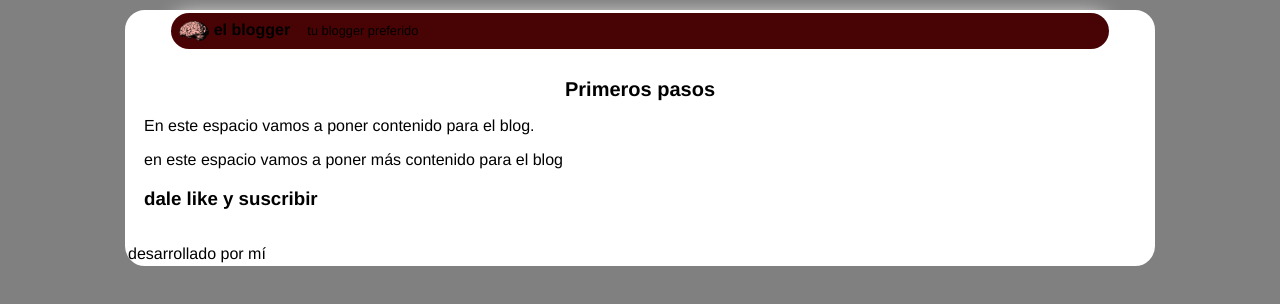
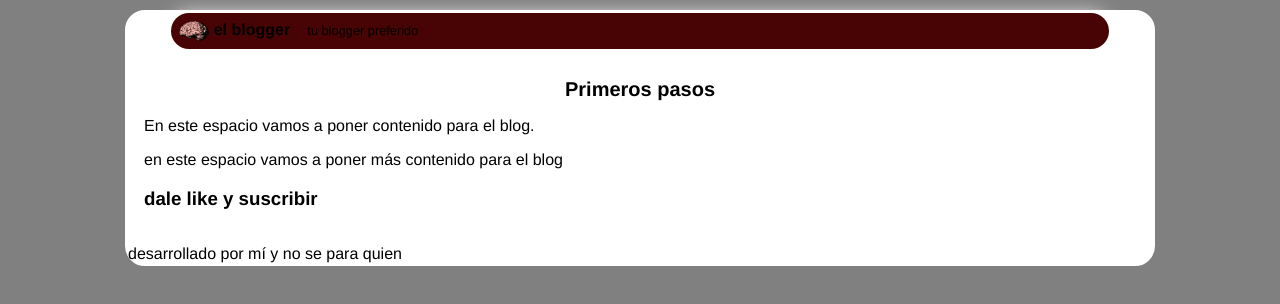
Before and after one commit to estemancas/blog, a plain HTML site: page blog.html in a window 1280 px wide. Drawn offline with Linux system fonts and the light colour scheme.

Commit message:
nuevamente probando, parece que la cagué en algo, pero así aprendo

```diff
--- a/blog.html
+++ b/blog.html
@@ -19,7 +19,7 @@
             <p>en este espacio vamos a poner más contenido para el blog</p>
             <h3>dale like y suscribir</h3>
         </div>
-        <div id="footer">desarrollado por mí</div>
+        <div id="footer">desarrollado por mí y no se para quien </div>
     </div>
 
 </body>
```
